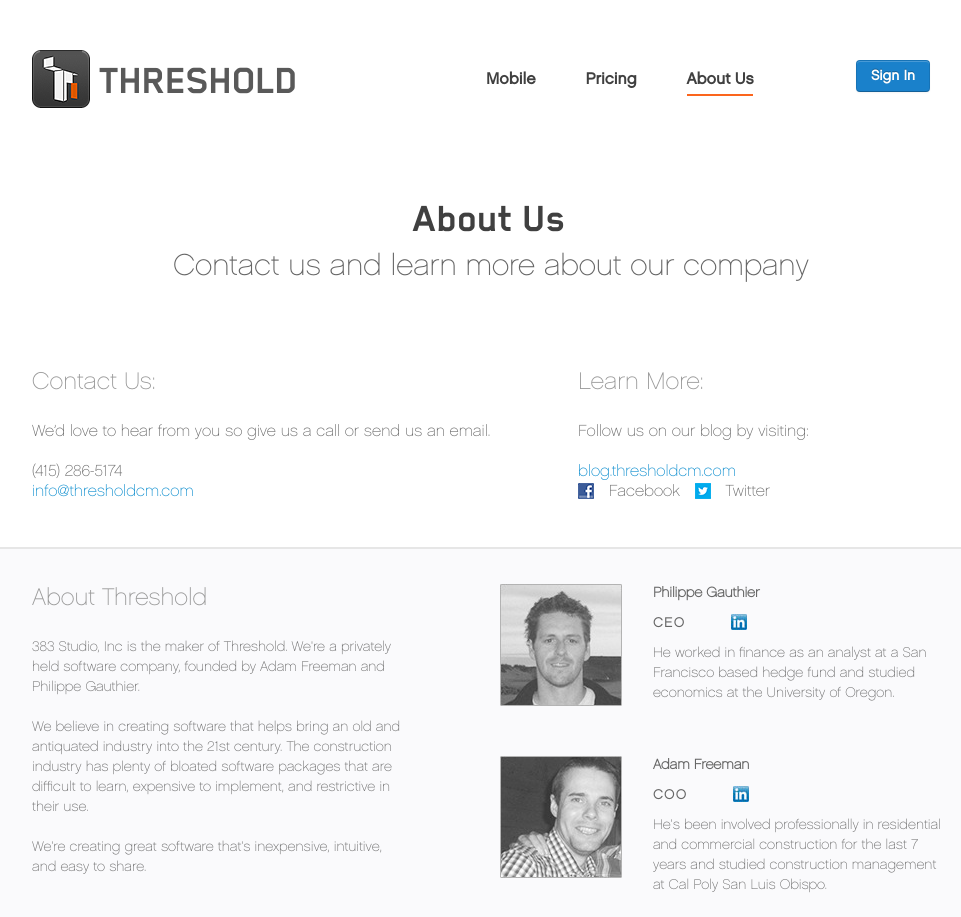
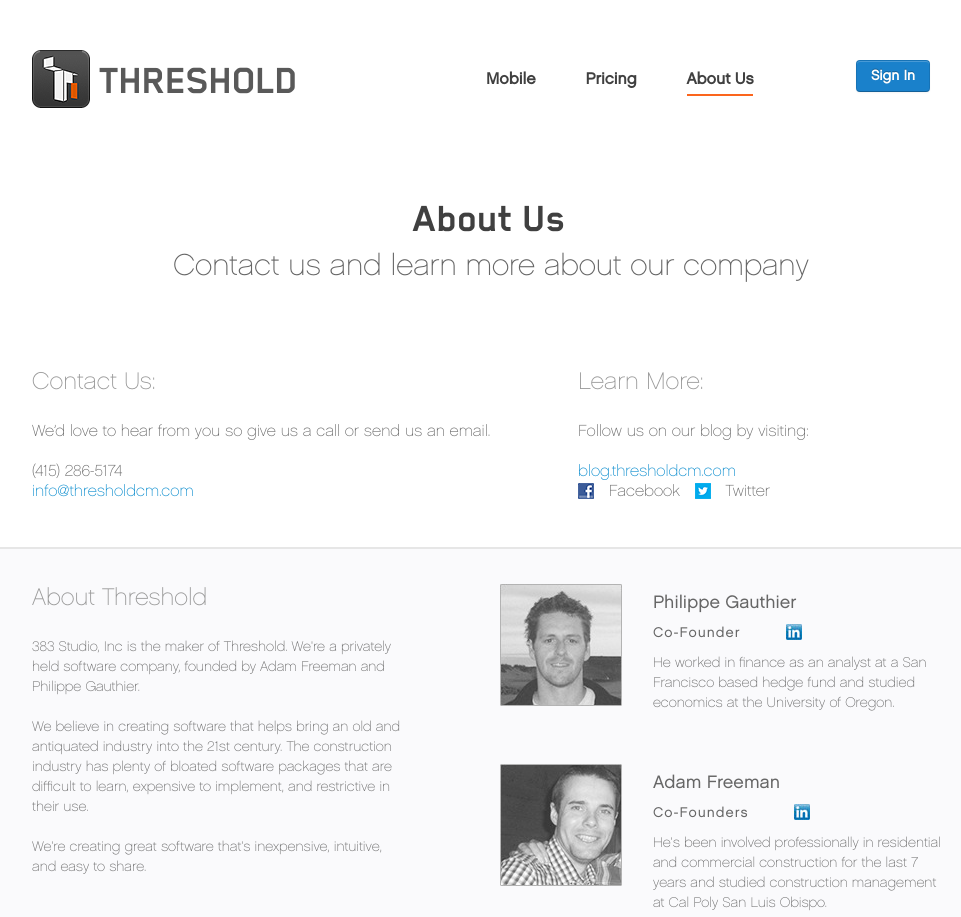
Before and after one commit to PhilippeGauthier/ThresholdHome, a plain HTML site: page public/about.html in a window 1280 px wide. Shown: the top 917 px of the page, without its empty margins (149-1110 px from the left). Drawn offline with nearby package versions, Linux system fonts and the light colour scheme.

Commit message:
changed about us page (names to H5 and changed titles to co-founders

```diff
--- a/public/about.html
+++ b/public/about.html
@@ -71,9 +71,9 @@
               <div class="row-fluid profile">
                 <div class="span4"><img src="img/philippe.jpg" class="profile-pic" /></div>
                 <div class="span8">
-                  <strong>Philippe Gauthier</strong>
+                  <h5>Philippe Gauthier</h5>
                   <div class="profile-title">
-                    CEO
+                    Co-Founder
                     <a href="http://www.linkedin.com/pub/philippe-gauthier/2/536/921" class="linkedin" target="_blank"><img src="img/linkedin.jpg" /></a>
                   </div>
                   He worked in finance as an analyst at a San Francisco based hedge fund and studied economics at the University of Oregon.
@@ -82,9 +82,9 @@
               <div class="row-fluid profile last">
                 <div class="span4"><img src="img/adam.jpg" class="profile-pic" /></div>
                 <div class="span8">
-                  <strong>Adam Freeman</strong>
+                  <h5>Adam Freeman</h5>
                   <div class="profile-title">
-                    COO
+                    Co-Founders
                     <a href="http://www.linkedin.com/pub/adam-freeman/7/849/3b2" class="linkedin" target="_blank"><img src="img/linkedin.jpg" /></a>
                   </div>
                   He's been involved professionally in residential and commercial construction for the last 7 years and studied construction management at Cal Poly San Luis Obispo.
```
